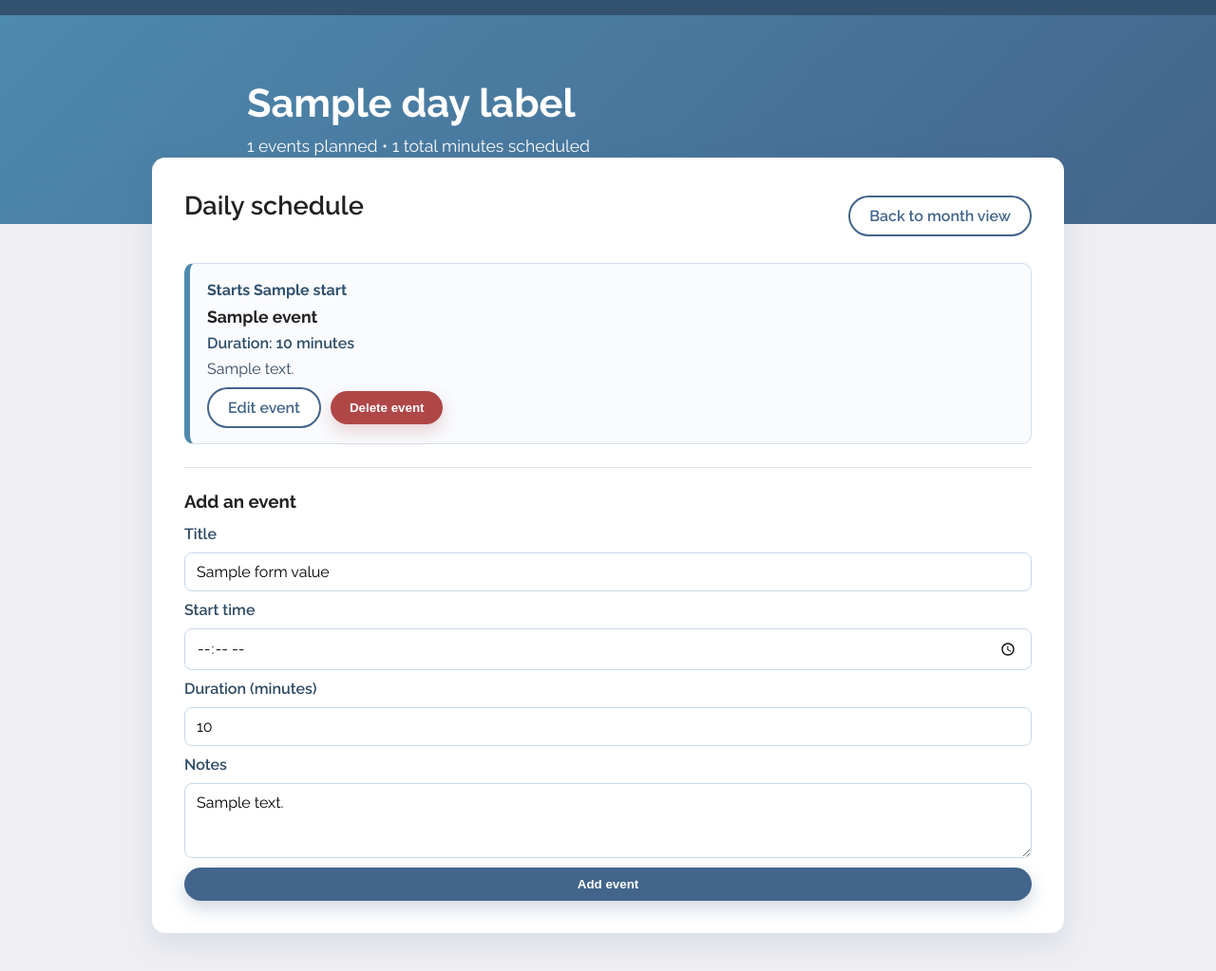
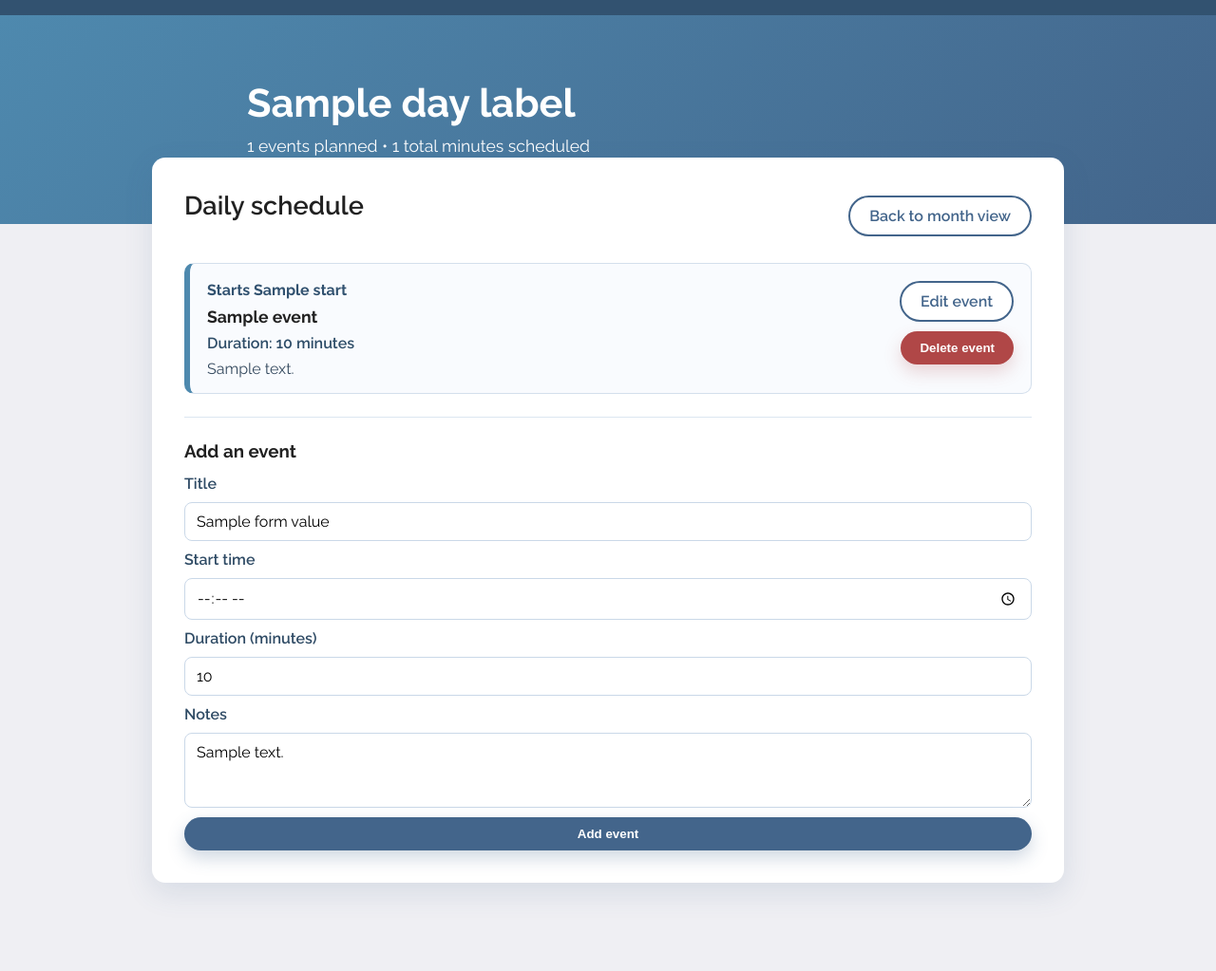
Before and after one commit to nanathan/Schedule, a Flask app: template templates/day_schedule.html in a window 1280 px wide. Shown: the top 1023 px of the page at 95% size. Run offline with Flask 3, Linux system fonts and the light colour scheme; the template is opened without the code that fills it: most values are stand-ins (such as "Sample title", 1, 10 or a date in 2020).

Commit message:
Right-align event action buttons in separate controls column

```diff
--- a/static/css/style.css
+++ b/static/css/style.css
@@ -277,6 +277,30 @@ footer p {
   color: #3b5873;
 }
 
+
+.event-item__layout {
+  display: flex;
+  align-items: flex-start;
+  justify-content: space-between;
+  gap: 16px;
+}
+
+.event-item__details {
+  min-width: 0;
+  flex: 1;
+}
+
+.event-item__controls {
+  display: flex;
+  flex-direction: column;
+  align-items: flex-end;
+  gap: 10px;
+  flex-shrink: 0;
+}
+
+.event-item__controls .delete-form {
+  margin-top: 0;
+}
 .event-form-section {
   margin-top: 24px;
   padding-top: 24px;
@@ -366,4 +390,13 @@ footer p {
   .calendar-day__meta {
     display: none;
   }
+
+  .event-item__layout {
+    flex-direction: column;
+  }
+
+  .event-item__controls {
+    width: 100%;
+    align-items: flex-end;
+  }
 }
--- a/templates/day_schedule.html
+++ b/templates/day_schedule.html
@@ -59,18 +59,22 @@
                         </div>
                     </form>
                     {% else %}
+                    <div class="event-item__layout">
+                        <div class="event-item__details">
                             <p class="event-time">Starts {{ event.start }}</p>
                             <h3>{{ event.title }}</h3>
                             <p class="event-duration">Duration: {{ event.duration_minutes }} minutes</p>
                             <p class="event-notes">{{ event.notes }}</p>
+                        </div>
 
-                    <div class="event-actions">
+                        <div class="event-item__controls">
                             <a href="{{ url_for('day_schedule', day=day, edit_event=event.id) }}" class="button secondary">Edit event</a>
                             <form method="post" class="delete-form delete-form--inline">
                                 <input type="hidden" name="action" value="delete">
                                 <input type="hidden" name="event_id" value="{{ event.id }}">
                                 <button type="submit" class="button danger">Delete event</button>
                             </form>
+                        </div>
                     </div>
                     {% endif %}
                 </li>
```
Lines whose indentation alone changed are shown as unchanged.
